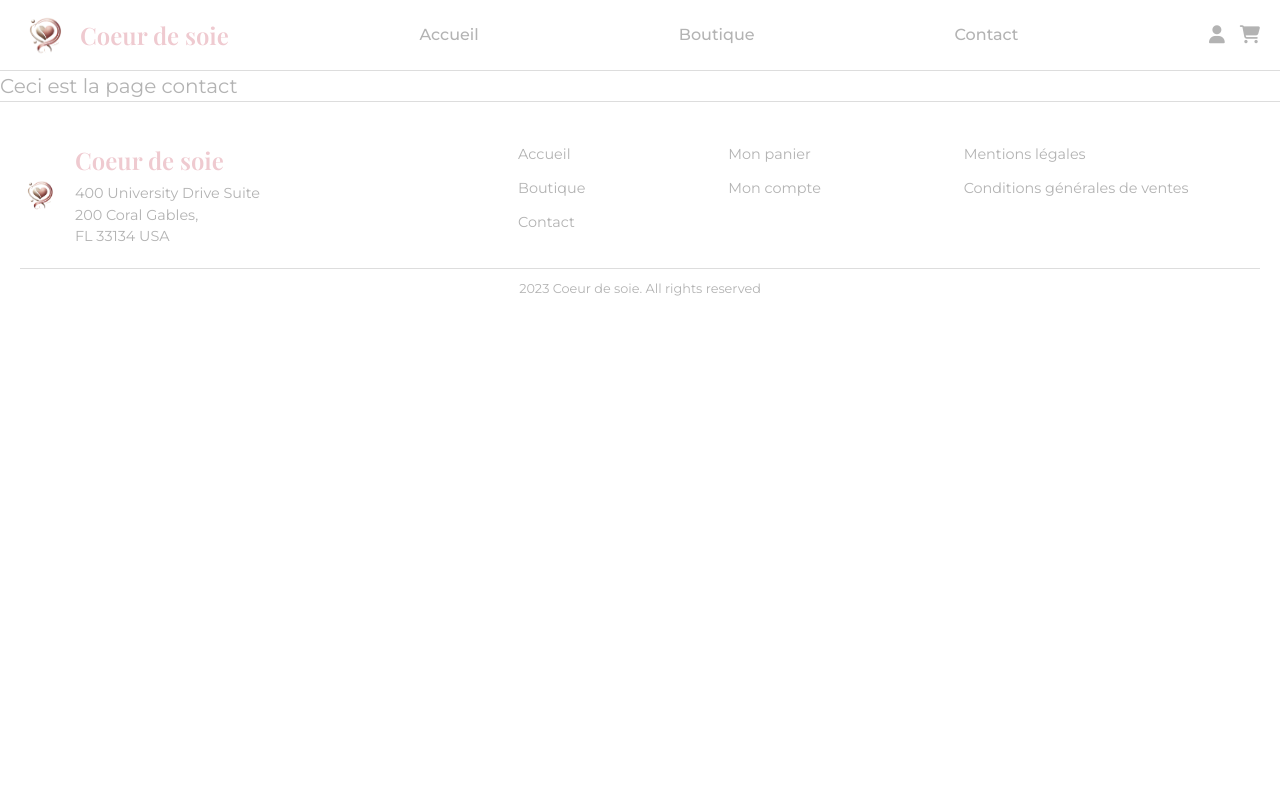
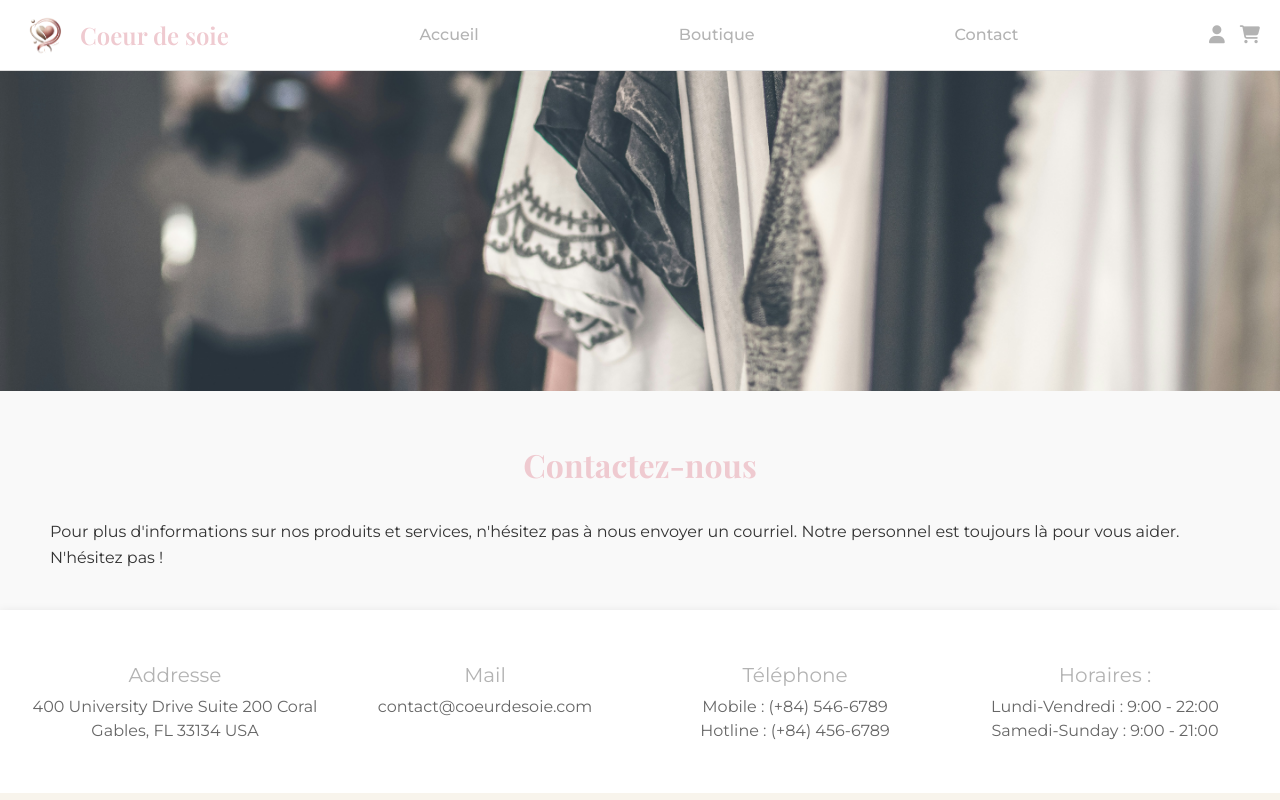
Before and after one commit to marsevilla/ecommercevet, a React (Vite) app in the folder Ecommercevet/: page /Contact in a window 1280 px wide. Built offline with nearby package versions, Linux system fonts and the light colour scheme; a web font is replaced by a local one.

Commit message:
contact page done

```diff
--- a/Ecommercevet/package.json
+++ b/Ecommercevet/package.json
@@ -11,6 +11,10 @@
   },
   "dependencies": {
     "@fortawesome/fontawesome-free": "^6.6.0",
+    "@fortawesome/fontawesome-svg-core": "^6.6.0",
+    "@fortawesome/free-solid-svg-icons": "^6.6.0",
+    "@fortawesome/react-fontawesome": "^0.2.2",
+    "axios": "^1.7.7",
     "react": "^18.3.1",
     "react-dom": "^18.3.1",
     "react-router-dom": "^6.28.0",
--- a/Ecommercevet/src/Pages/Contact.jsx
+++ b/Ecommercevet/src/Pages/Contact.jsx
@@ -1,4 +1,63 @@
-function Contact() {
-  return <p>Ceci est la page contact</p>;
-}
-export default Contact;
+import React from "react";
+import "../Styles/page/ContactPage.scss";
+import { FontAwesomeIcon } from "@fortawesome/react-fontawesome";
+import { faTrophy, faCheckCircle, faBox } from "@fortawesome/free-solid-svg-icons";
+
+const ContactPage = () => {
+  return (
+    <div className="contact-container">
+      <header className="cgv-banner">
+      </header>
+      <div className="cgv-container">
+        <h1 className="contact-title">Contactez-nous</h1>
+        <p className="contact-subtitle">
+        Pour plus d'informations sur nos produits et services, n'hésitez pas à nous envoyer un courriel. Notre personnel est toujours là pour vous aider. N'hésitez pas !
+        </p>
+      </div>
+
+      <section className="contact-info">
+        <div className="contact-item">
+          <i className="icon-location"></i>
+          <h3>Addresse</h3>
+          <p>400 University Drive Suite 200 Coral Gables, FL 33134 USA</p>
+        </div>
+        <div className="contact-item">
+          <i className="icon-mail"></i>
+          <h3>Mail</h3>
+          <p>contact@coeurdesoie.com</p>
+        </div>
+        <div className="contact-item">
+          <i className="icon-phone"></i>
+          <h3>Téléphone</h3>
+          <p>Mobile : (+84) 546-6789</p>
+          <p>Hotline : (+84) 456-6789</p>
+        </div>
+        <div className="contact-item">
+          <i className="icon-clock"></i>
+          <h3>Horaires :</h3>
+          <p>Lundi-Vendredi : 9:00 - 22:00</p>
+          <p>Samedi-Sunday : 9:00 - 21:00</p>
+        </div>
+      </section>
+
+
+      <section className="features-section">
+        <div className="feature-item">
+          <FontAwesomeIcon icon={faTrophy} className="icon" />
+          <h3>Haute qualité</h3>
+        </div>
+        <div className="feature-item">
+          <FontAwesomeIcon icon={faCheckCircle} className="icon" />
+          <h3>Echange possible</h3>
+        </div>
+        <div className="feature-item">
+          <FontAwesomeIcon icon={faBox} className="icon" />
+          <h3>Livraison soignée</h3>
+        </div>
+      </section>
+
+    </div>
+  );
+};
+
+export default ContactPage;
--- /dev/null
+++ b/Ecommercevet/src/Styles/page/ContactPage.scss
@@ -0,0 +1,154 @@
+/* Variables */
+$primary-color: #e89cb7;
+$secondary-color: #333;
+$background-color: #f9f9f9;
+$text-light-color: #666;
+$box-shadow-color: rgba(0, 0, 0, 0.1);
+
+/* Reset */
+* {
+  margin: 0;
+  padding: 0;
+  box-sizing: border-box;
+}
+
+body {
+  font-family: Arial, sans-serif;
+  background-color: $background-color;
+}
+
+.cgv-banner {
+  background: url("../../assets/bannerHome.png") center/cover no-repeat;
+  text-align: center;
+  padding: 50px 20px;
+  color: #fff;
+
+  .contact-title {
+    font-size: 36px;
+    margin-bottom: 10px;
+    color: $primary-color;
+  }
+
+  .contact-subtitle {
+    font-size: 18px;
+    max-width: 600px;
+    margin: 0 auto;
+    line-height: 1.6;
+    color: black;
+  }
+}
+
+.contact-info {
+  display: flex;
+  justify-content: space-around;
+  background-color: #fff;
+  padding: 50px 20px;
+  margin-top: -20px;
+  box-shadow: 0 2px 10px $box-shadow-color;
+
+  .contact-item {
+    text-align: center;
+    flex: 1;
+    margin: 0 10px;
+
+    i {
+      font-size: 24px;
+      color: $primary-color;
+      margin-bottom: 10px;
+    }
+
+    h3 {
+      font-size: 20px;
+      margin-bottom: 5px;
+    }
+
+    p {
+      font-size: 16px;
+      color: $text-light-color;
+    }
+  }
+}
+
+.footer {
+  display: flex;
+  justify-content: space-around;
+  background-color: #f5f5f5;
+  padding: 20px;
+  border-top: 1px solid #ddd;
+
+  .footer-item {
+    text-align: center;
+    flex: 1;
+    margin: 0 10px;
+
+    i {
+      font-size: 28px;
+      color: $primary-color;
+      margin-bottom: 10px;
+    }
+
+    p {
+      font-size: 14px;
+      color: $secondary-color;
+
+      span {
+        display: block;
+        font-size: 12px;
+        color: $text-light-color;
+        margin-top: 5px;
+      }
+    }
+  }
+}
+
+.features-section {
+  display: flex; /* Flexbox for horizontal alignment */
+  justify-content: space-around; /* Evenly space out items */
+  align-items: center; /* Align items vertically in the center */
+  background-color: #f8f4ec; /* Match the background color */
+  padding: 20px 10px;
+
+  .feature-item {
+    text-align: center;
+    flex: 1; /* Distribute space equally */
+    margin: 0 10px; /* Add some spacing between items */
+
+    i {
+      font-size: 40px; /* Adjust icon size */
+      color: #333;
+      margin-bottom: 10px;
+    }
+
+    h3 {
+      font-size: 18px;
+      font-weight: bold;
+      margin-bottom: 5px;
+      color: #333;
+    }
+
+    p {
+      font-size: 14px;
+      color: #777;
+    }
+  }
+
+  @media (max-width: 768px) {
+    flex-direction: column; /* Stack items vertically on smaller screens */
+    .feature-item {
+      margin-bottom: 20px;
+    }
+  }
+}
+
+@media (max-width: 768px) {
+  .contact-info,
+  .footer {
+    flex-direction: column;
+    align-items: center;
+
+    .contact-item,
+    .footer-item {
+      margin-bottom: 20px;
+    }
+  }
+}
```
Also changed, not shown: 1 other file (tests, documents, lock files or other folders).
